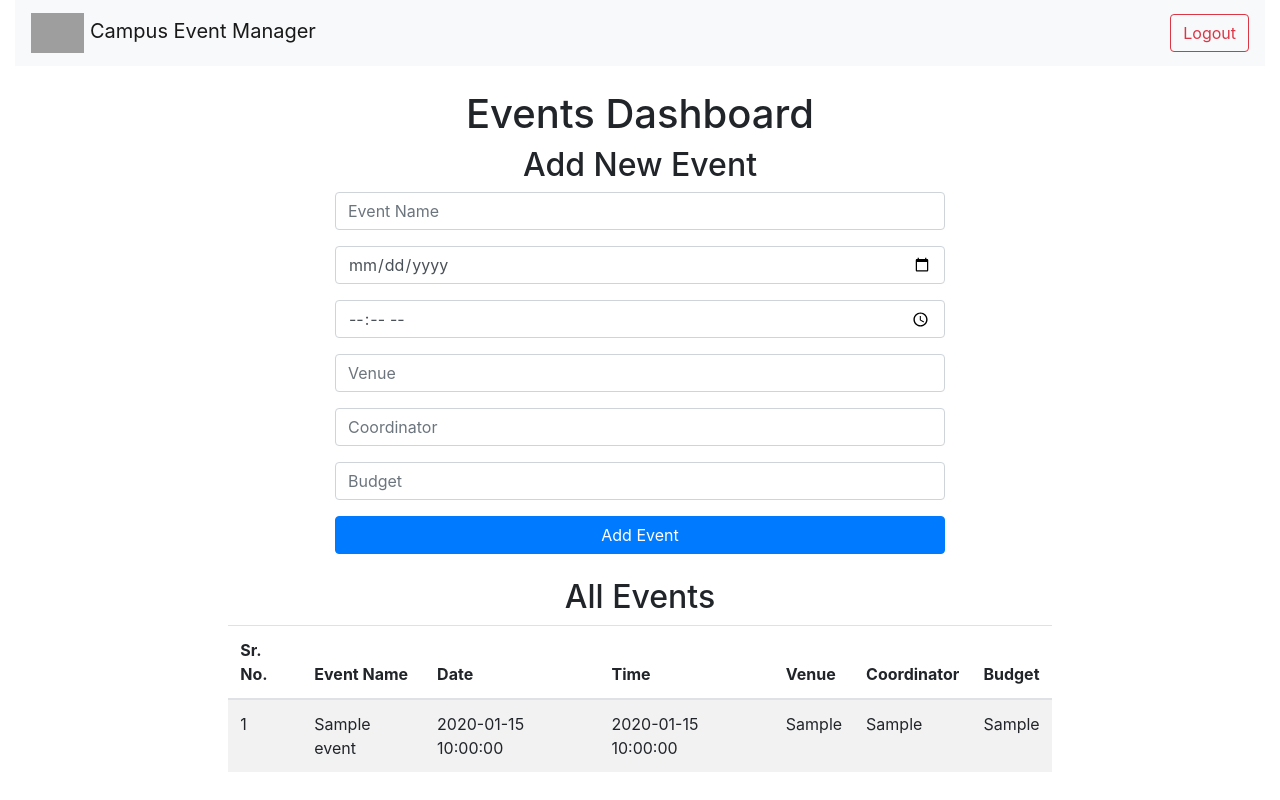
After one commit to richiebthomas/EMS, a PHP site: page /dashboard.php in a window 1280 px wide. The commit adds this page. Run offline with PHP 8.4, Linux system fonts and the light colour scheme; the visitor is signed in with stand-in values (Sample User, id 1); tables that the repository leaves empty or names only in its code hold one stand-in row (values such as "Sample post"); grey boxes are pictures that could not be loaded.

Commit message:
Added Dashboard and login function

```diff
--- /dev/null
+++ b/dashboard.php
@@ -0,0 +1,154 @@
+<?php
+// Include the config file and any other necessary files
+require_once("config.php");
+
+// Check if the user is logged in (you should have a session check here)
+// If not logged in, you might want to redirect to the login page
+if (!isset($_SESSION['login_sess']) || $_SESSION['login_sess'] !== "1") {
+    header("location: login.php");
+    exit();
+}
+
+if (isset($_POST['logout'])) {
+    session_unset();  // Unset all session variables
+    session_destroy();  // Destroy the session
+    header("location: login.php");
+    exit();
+}
+
+// Process the form submission to add a new event
+if(isset($_POST['addEvent']))
+{
+    // Extract form data
+    $eventName = $_POST['eventName'];
+    $eventDate = $_POST['eventDate'];
+    $eventTime = $_POST['eventTime'];
+    $eventVenue = $_POST['eventVenue'];
+    $coordinator = $_POST['coordinator'];
+    $budget = $_POST['budget'];
+
+    // Perform any additional validation on form data if needed
+
+    // Insert the event into the database
+    $query = "INSERT INTO events (event_name, event_date, event_time, event_venue, coordinator, budget)
+              VALUES ('$eventName', '$eventDate', '$eventTime', '$eventVenue', '$coordinator', '$budget')";
+
+    $result = mysqli_query($conn, $query);
+
+    if ($result) {
+        // Event added successfully
+        echo '<script>alert("Event added successfully!");</script>';
+    } else {
+        // Error adding event
+        echo '<script>alert("Error adding event. Please try again.");</script>';
+    }
+}
+
+// Fetch and display all events
+$query = "SELECT * FROM events";
+$result = mysqli_query($conn, $query);
+?>
+
+<!DOCTYPE html>
+<html lang="en">
+<head>
+    <meta charset="UTF-8">
+    <meta name="viewport" content="width=device-width, initial-scale=1.0">
+    <title>Campus Event Management System</title>
+    <!-- Include Bootstrap CSS -->
+    <link rel="stylesheet" href="https://stackpath.bootstrapcdn.com/bootstrap/4.5.2/css/bootstrap.min.css">
+</head>
+<body>
+
+    <div class="container-fluid">
+        <!-- Navigation Bar -->
+        <nav class="navbar navbar-expand-lg navbar-light bg-light">
+            <a class="navbar-brand" href="#">
+                <img src="https://fcrit.ac.in/img/fcritlogo.png" alt="FCRIT Logo" height="40">
+                Campus Event Manager
+            </a>
+            <form class="form-inline ml-auto" method="post" action="">
+                <button class="btn btn-outline-danger" type="submit" name="logout">Logout</button>
+            </form>
+        </nav>
+
+        <div class="row justify-content-center mt-4">
+            <div class="col-md-6">
+                <h1 class="text-center">Events Dashboard</h1>
+            </div>
+        </div>
+
+        <!-- Add Event Form -->
+        <div class="row justify-content-center">
+            <div class="col-md-6">
+                <h2 class="text-center">Add New Event</h2>
+                <form method="POST" action="">
+                    <div class="form-group">
+                        <input type="text" class="form-control" name="eventName" placeholder="Event Name" required>
+                    </div>
+                    <div class="form-group">
+                        <input type="date" class="form-control" name="eventDate" required>
+                    </div>
+                    <div class="form-group">
+                        <input type="time" class="form-control" name="eventTime" required>
+                    </div>
+                    <div class="form-group">
+                        <input type="text" class="form-control" name="eventVenue" placeholder="Venue" required>
+                    </div>
+                    <div class="form-group">
+                        <input type="text" class="form-control" name="coordinator" placeholder="Coordinator" required>
+                    </div>
+                    <div class="form-group">
+                        <input type="text" class="form-control" name="budget" placeholder="Budget" required>
+                    </div>
+                    <button type="submit" class="btn btn-primary btn-block" name="addEvent">Add Event</button>
+                </form>
+            </div>
+        </div>
+
+        <!-- Display Events Table -->
+        <div class="row justify-content-center mt-4">
+            <div class="col-md-8">
+                <h2 class="text-center">All Events</h2>
+                <div class="table-responsive">
+                    <table class="table table-striped">
+                        <thead>
+                            <tr>
+                                <th>Sr. No.</th>
+                                <th>Event Name</th>
+                                <th>Date</th>
+                                <th>Time</th>
+                                <th>Venue</th>
+                                <th>Coordinator</th>
+                                <th>Budget</th>
+                            </tr>
+                        </thead>
+                        <tbody>
+                            <?php
+                            $counter = 1;
+                            while ($row = mysqli_fetch_assoc($result)) {
+                                echo "<tr>";
+                                echo "<td>{$counter}</td>";
+                                echo "<td>{$row['event_name']}</td>";
+                                echo "<td>{$row['event_date']}</td>";
+                                echo "<td>{$row['event_time']}</td>";
+                                echo "<td>{$row['event_venue']}</td>";
+                                echo "<td>{$row['coordinator']}</td>";
+                                echo "<td>{$row['budget']}</td>";
+                                echo "</tr>";
+                                $counter++;
+                            }
+                            ?>
+                        </tbody>
+                    </table>
+                </div>
+            </div>
+        </div>
+    </div>
+
+    <!-- Include Bootstrap JS -->
+    <script src="https://code.jquery.com/jquery-3.5.1.slim.min.js"></script>
+    <script src="https://cdn.jsdelivr.net/npm/@popperjs/core@2.9.3/dist/umd/popper.min.js"></script>
+    <script src="https://stackpath.bootstrapcdn.com/bootstrap/4.5.2/js/bootstrap.min.js"></script>
+</body>
+</html>
--- a/signup.php
+++ b/signup.php
@@ -169,8 +169,7 @@ if (isset($_POST['signup'])) {
             </div>
             <div class="form-group mt-0">
               <a class="btn btn-link" href="login.php">
-                <i class="zmdi zmdi-plus-square mr-2"></i>Already have an
-                account?
+                <i class="zmdi zmdi-plus-square mr-2"></i>Login Here
               </a>
               <a class="btn btn-link" href="/password/reset">
                 <i class="zmdi zmdi-help mr-2"></i>Forgot Password?
```
Also changed, not shown: style.css (+10 -0 lines).
